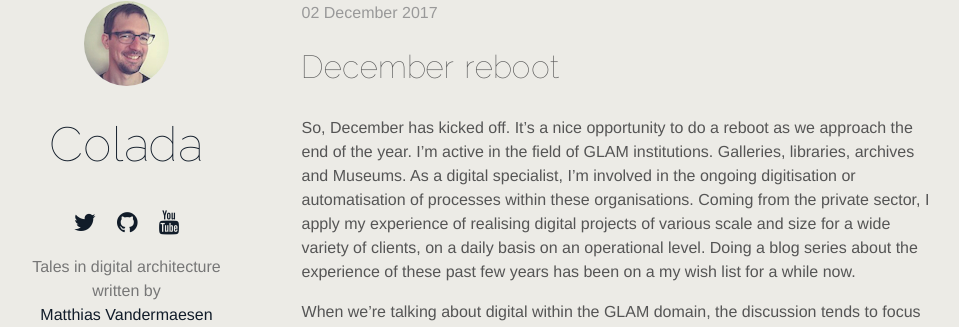
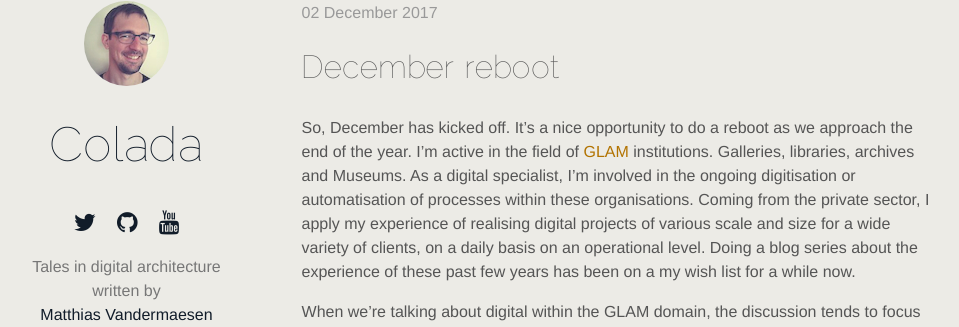
Before and after one commit to netsensei/colada, a Jekyll site: the page built from _posts/2017-12-02-december-reboot.markdown, in a window 1280 px wide. Shown: the part 111-438 px from the top of the page, without its empty margins (42-1001 px from the left). Built offline with Jekyll 4.4.1, drawn with Linux system fonts in a browser that asks for light colours; some web fonts are replaced; comment, search, counter and statistics services are not loaded; part of the change alters nothing that is shown.

Commit message:
Changed: amended blog post with links.

```diff
--- a/_posts/2017-12-02-december-reboot.markdown
+++ b/_posts/2017-12-02-december-reboot.markdown
@@ -6,14 +6,13 @@ categories: advent
 comments: true
 ---
 So, December has kicked off. It's a nice opportunity to do a reboot as we
-approach the end of the year. I'm active in the field of GLAM institutions.
-Galleries, libraries, archives and Museums. As a digital specialist, I'm
-involved in the ongoing digitisation or automatisation of processes within
-these organisations. Coming from the private sector, I apply my experience
-of realising digital projects of various scale and size for a wide variety of
-clients, on a daily basis on an operational level. Doing a blog series about
-the experience of these past few years has been on a my wish list for a while
-now.
+approach the end of the year. I'm active in the field of [GLAM](https://en.wikipedia.org/wiki/GLAM_(industry_sector)) institutions. Galleries, libraries, archives and Museums. As
+a digital specialist, I'm involved in the ongoing digitisation or
+automatisation of processes within these organisations. Coming from the
+private sector, I apply my experience of realising digital projects of various
+scale and size for a wide variety of clients, on a daily basis on an
+operational level. Doing a blog series about the experience of these past few
+years has been on a my wish list for a while now.
 
 When we're talking about digital within the GLAM domain, the discussion tends
 to focus on so-called digital collections and the challenges associated with
```
